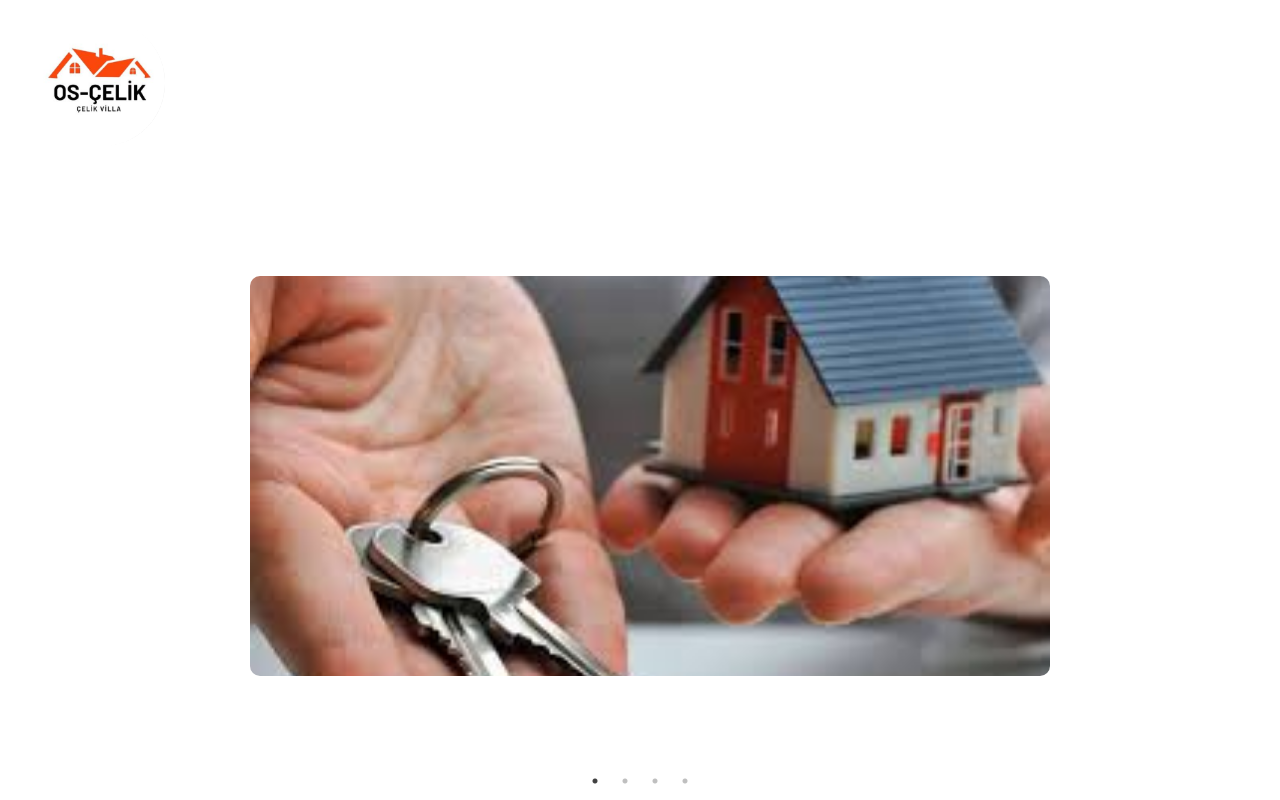
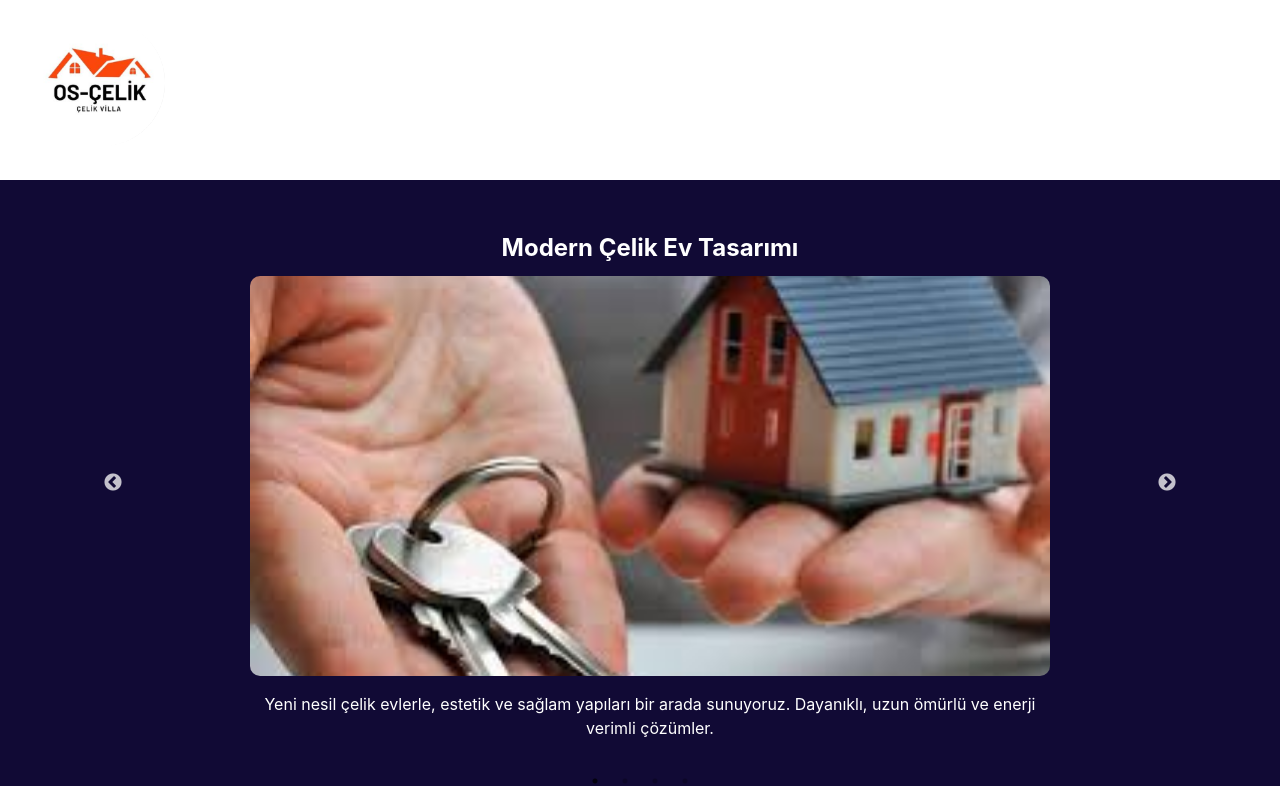
Before and after one commit to Yasalp/OsCelik-web, a React (Vite) app: page /project in a window 1280 px wide. Built offline with nearby package versions, Linux system fonts and the light colour scheme.

Commit message:
Bazı açıklamalar eklendi

```diff
--- a/src/index.css
+++ b/src/index.css
@@ -15,6 +15,7 @@
 
 body {
   margin: 0;
+  background-color: #110a35;
 }
 
 @media (prefers-color-scheme: light) {
--- a/src/pages/project/Project.tsx
+++ b/src/pages/project/Project.tsx
@@ -30,7 +30,7 @@ const slides = [
   },
 ];
 
-// Projelerimiz
+// Projelerimiz sayfasında düzenlemeler yaptım
 const Project = () => {
   return (
     <div className="project-container">
```
